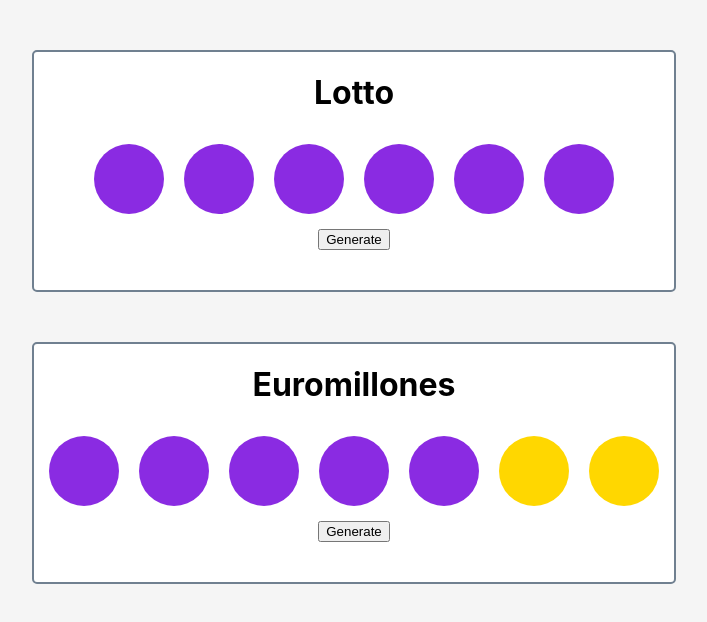
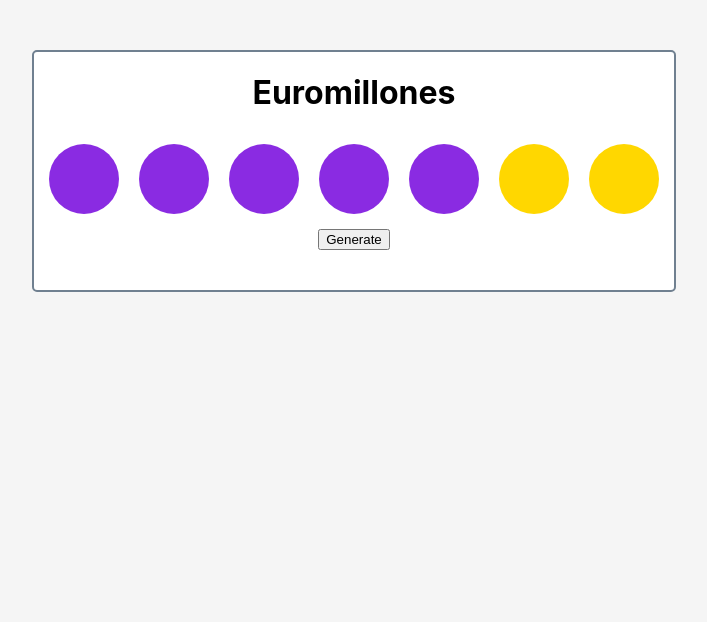
Before and after one commit to caballero-react-ex/euromillions, a React (Create React App) app: page / in a window 1280 px wide. Shown: the top 622 px of the page, without its empty margins (286-993 px from the left). Built offline with nearby package versions, Linux system fonts and the light colour scheme.

Commit message:
React unique keys added to each Ball Component with uuid

```diff
--- a/package.json
+++ b/package.json
@@ -8,7 +8,8 @@
     "@testing-library/user-event": "^7.1.2",
     "react": "^16.13.1",
     "react-dom": "^16.13.1",
-    "react-scripts": "3.4.1"
+    "react-scripts": "3.4.1",
+    "uuid": "^8.1.0"
   },
   "scripts": {
     "start": "react-scripts start",
--- a/src/App.js
+++ b/src/App.js
@@ -5,7 +5,6 @@
 function App() {
   return (
     <div className="App">
-      <Lotto />
       <Lotto title="Euromillones" totalBalls={5} totalStars={2}/>
     </div>
   );
--- a/src/Ball.js
+++ b/src/Ball.js
@@ -1,5 +1,6 @@
 import React, { Component } from 'react';
 import './Ball.css';
+
 
 class Ball extends Component {
   render() {
--- a/src/Lotto.js
+++ b/src/Lotto.js
@@ -2,6 +2,8 @@
 import './Lotto.css';
 import Ball from './Ball';
 import Star from './Star';
+import { v4 as uuidv4 } from 'uuid';
+
 
 let twoDigitNum = (number) => (number <= 10 ? `0${number}`.slice(-2) : number);
 
@@ -11,12 +13,13 @@
     totalBalls: 6,
     totalStars: 0,
     maxNum: 40,
-    maxNumStar: 9
+    maxNumStar: 9,
   }
   constructor(props) {
     super(props);
     this.state = {nums: Array.from({length: this.props.totalBalls}),
-    numsStar: Array.from({length: this.props.totalStars})
+    numsStar: Array.from({length: this.props.totalStars}),
+    id: uuidv4()
     };
     this.handleClick = this.handleClick.bind(this);
   }
@@ -49,21 +52,8 @@
     }))
   }
 
-
-    // let randomNumsArr = Array.from({length: this.props.totalBalls}, () => Math.floor(Math.random() * 50) +1);
-    // let randomNumsStarArr = Array.from({length: this.props.totalStars}, () => Math.floor(Math.random() * 12) +1);
-
-    // let randomNumsTest = [...Array(4)].map(() => Math.floor(Math.random() * 9));
-    // console.log(randomNumsTest);
-    // console.log(randomNumsArr);
-    // this.setState(curState => ({
-    //   nums: randomNumsArr,
-    //   numsStar: randomNumsStarArr
-    // }))
-
   handleClick() {
     this.getRandomNumArr();
-    // this.getRandomNum(1,50);
   }
 
   render() {
@@ -71,8 +61,8 @@
       <div className='Lotto'>
         <h1>{this.props.title}</h1>
         <div>
-          {this.state.nums.map(n => <Ball num={twoDigitNum(n)} />)}
-          {this.state.numsStar.map(n => <Star num={twoDigitNum(n)} />)}
+          {this.state.nums.map(n => <Ball num={twoDigitNum(n)} key={uuidv4()} />)}
+          {this.state.numsStar.map(n => <Star num={twoDigitNum(n)} key={uuidv4()} />)}
         </div>
         <button onClick={this.handleClick}>Generate</button>
       </div>
```
Also changed, not shown: 1 other file (tests, documents, lock files or other folders).
